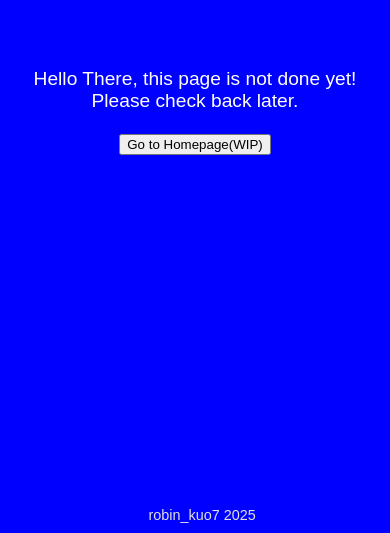
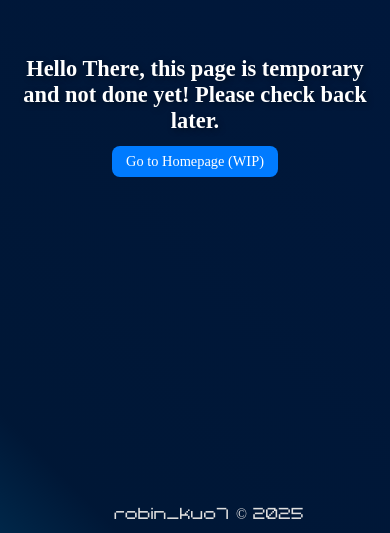
Before and after one commit to CptRohr/robinkuo7.github.io, a plain HTML site: page index.html in a window 390 px wide. Shown: the part 311-844 px from the top of the page. Drawn offline with Linux system fonts and the light colour scheme; files whose address does not match are found by name; a web font is replaced by a local one.

Commit message:
moving all style to style.css

```diff
--- a/index.html
+++ b/index.html
@@ -1,116 +1,22 @@
-<html>
+<!DOCTYPE html>
+<html lang="en">
 <head>
+    <meta charset="UTF-8">
     <title>robin_kuo7 Design</title>
     <meta name="viewport" content="width=device-width, initial-scale=1">
-    <style>
-        /* Font-face declarations updated to .woff2 */
+    <meta name="description" content="Portfolio site of robin_kuo7 – work in progress. Check back soon for updates.">
 
-        @font-face {
-            font-family: 'FOT-Rodin Pro B';
-            src: url('Fonts/FOT-Rodin Pro B.woff2') format('woff2');
-        }
-        @font-face {
-            font-family: 'FOT-Rodin Pro DB';
-            src: url('Fonts/FOT-Rodin Pro DB.woff2') format('woff2');
-        }
-        @font-face {
-            font-family: 'FOT-Rodin Pro EB';
-            src: url('Fonts/FOT-Rodin Pro EB.woff2') format('woff2');
-        }
-        @font-face {
-            font-family: 'FOT-Rodin Pro L';
-            src: url('Fonts/FOT-Rodin Pro L.woff2') format('woff2');
-        }
-        @font-face {
-            font-family: 'FOT-Rodin Pro M';
-            src: url('Fonts/FOT-Rodin Pro M.woff2') format('woff2');
-        }
-        @font-face {
-            font-family: 'FOT-Rodin Pro UB';
-            src: url('Fonts/FOT-Rodin Pro UB.woff2') format('woff2');
-        }
-        @font-face {
-            font-family: 'FOT-NewRodin Pro B';
-            src: url('Fonts/FOT-NewRodin Pro B.woff2') format('woff2');
-        }
-        @font-face {
-            font-family: 'FOT-NewRodin Pro DB';
-            src: url('Fonts/FOT-NewRodin Pro DB.woff2') format('woff2');
-        }
-        @font-face {
-            font-family: 'FOT-NewRodin Pro EB';
-            src: url('Fonts/FOT-NewRodin Pro EB.woff2') format('woff2');
-        }
-        @font-face {
-            font-family: 'FOT-NewRodin Pro L';
-            src: url('Fonts/FOT-NewRodin Pro L.woff2') format('woff2');
-        }
-        @font-face {
-            font-family: 'FOT-NewRodin Pro M';
-            src: url('Fonts/FOT-NewRodin Pro M.woff2') format('woff2');
-        }
-        @font-face {
-            font-family: 'FOT-NewRodin Pro UB';
-            src: url('Fonts/FOT-NewRodin Pro UB.woff2') format('woff2');
-        }
-        @font-face {
-            font-family: 'FOT-Skip Std B';
-            src: url('Fonts/FOT-Skip Std B.woff2') format('woff2');
-        }
-        @font-face {
-            font-family: 'BMSPA';
-            src: url('Fonts/BMSPA___.TTF') format('truetype');
-        }
-
-        body {
-            background-color: blue;
-            margin: 0;
-            min-height: 100vh;
-            display: flex;
-            flex-direction: column;
-            justify-content: center;
-            align-items: center;
-            font-family: 'FOT-Rodin Pro B', Arial, sans-serif;
-        }
-        .center-text {
-            color: white;
-            font-size: 2em;
-            text-align: center;
-            padding: 0 1em;
-            word-break: break-word;
-        }
-        .footer {
-            position: fixed;
-            bottom: 20px;
-            left: 0;
-            width: 100%;
-            text-align: center;
-            font-size: 1em;
-            color: #e0e0e0;
-            font-family: 'FOT-Skip Std B', Arial, sans-serif;
-            padding: 0 1em;
-        }
-        @media (max-width: 600px) {
-            .center-text {
-                font-size: 1.2em;
-                padding: 0 0.5em;
-            }
-            .footer {
-                font-size: 0.9em;
-                bottom: 10px;
-                padding: 0 0.5em;
-            }
-        }
-    </style>
+    <!-- External stylesheet -->
+    <link rel="stylesheet" href="style.css">
 </head>
 <body>
-    <div class="center-text">
-        Hello There, this page is not done yet! Please check back later.
-        <br><br>
-        <button onclick="window.location.href='Homepage.html'">Go to Homepage(WIP)</button>
-    </div>
-    <div class="footer">
-        robin_kuo7 2025
-    </div>
+    <main>
+        <h1 class="font-rodin-eb">Hello There, this page is temporary and not done yet! Please check back later.</h1>
+        <a href="Homepage.html" class="btn font-skip">Go to Homepage (WIP)</a>
+    </main>
+
+    <footer>
+        <span class="font-bmspa">robin_kuo7 © 2025</span>
+    </footer>
 </body>
 </html>
--- /dev/null
+++ b/style.css
@@ -0,0 +1,147 @@
+/* ---------------- Fonts ---------------- */
+@font-face {
+    font-family: 'FOT-Rodin Pro B';
+    src: url('Fonts/FOT-Rodin Pro B.woff2') format('woff2');
+}
+@font-face {
+    font-family: 'FOT-Rodin Pro DB';
+    src: url('Fonts/FOT-Rodin Pro DB.woff2') format('woff2');
+}
+@font-face {
+    font-family: 'FOT-Rodin Pro EB';
+    src: url('Fonts/FOT-Rodin Pro EB.woff2') format('woff2');
+}
+@font-face {
+    font-family: 'FOT-Rodin Pro L';
+    src: url('Fonts/FOT-Rodin Pro L.woff2') format('woff2');
+}
+@font-face {
+    font-family: 'FOT-Rodin Pro M';
+    src: url('Fonts/FOT-Rodin Pro M.woff2') format('woff2');
+}
+@font-face {
+    font-family: 'FOT-Rodin Pro UB';
+    src: url('Fonts/FOT-Rodin Pro UB.woff2') format('woff2');
+}
+@font-face {
+    font-family: 'FOT-NewRodin Pro B';
+    src: url('Fonts/FOT-NewRodin Pro B.woff2') format('woff2');
+}
+@font-face {
+    font-family: 'FOT-NewRodin Pro DB';
+    src: url('Fonts/FOT-NewRodin Pro DB.woff2') format('woff2');
+}
+@font-face {
+    font-family: 'FOT-NewRodin Pro EB';
+    src: url('Fonts/FOT-NewRodin Pro EB.woff2') format('woff2');
+}
+@font-face {
+    font-family: 'FOT-NewRodin Pro L';
+    src: url('Fonts/FOT-NewRodin Pro L.woff2') format('woff2');
+}
+@font-face {
+    font-family: 'FOT-NewRodin Pro M';
+    src: url('Fonts/FOT-NewRodin Pro M.woff2') format('woff2');
+}
+@font-face {
+    font-family: 'FOT-NewRodin Pro UB';
+    src: url('Fonts/FOT-NewRodin Pro UB.woff2') format('woff2');
+}
+@font-face {
+    font-family: 'FOT-Skip Std B';
+    src: url('Fonts/FOT-Skip Std B.woff2') format('woff2');
+}
+@font-face {
+    font-family: 'BMSPA';
+    src: url('Fonts/BMSPA___.TTF') format('truetype');
+}
+
+/* ---------------- Base Styles ---------------- */
+body {
+    background: repeating-linear-gradient(45deg, #79d7fd, #00bbfa, #001736, #00183e, #ffc54a);
+    background-size: 400% 400%;
+    animation: gradientBG 15s infinite;
+    margin: 0;
+    min-height: 100vh;
+    display: flex;
+    flex-direction: column;
+    justify-content: center;
+    align-items: center;
+    font-family: 'FOT-Rodin Pro B', Arial, sans-serif;
+    color: white;
+}
+
+@keyframes gradientBG {
+    0% { background-position: 0% 50%; }
+    50% { background-position: 100% 50%; }
+    100% { background-position: 0% 50%; }
+}
+
+main {
+    text-align: center;
+    padding: 0 1em;
+    word-break: break-word;
+}
+
+h1 {
+    font-size: 2em;
+    margin: 0.5em 0;
+    text-shadow: 2px 2px 6px rgba(0,0,0,0.4);
+}
+.font-rodin-b { font-family: 'FOT-Rodin Pro B'; }
+.font-rodin-db { font-family: 'FOT-Rodin Pro DB'; }
+.font-rodin-eb { font-family: 'FOT-Rodin Pro EB'; }
+.font-rodin-l { font-family: 'FOT-Rodin Pro L'; }
+.font-rodin-m { font-family: 'FOT-Rodin Pro M'; }
+.font-rodin-ub { font-family: 'FOT-Rodin Pro UB'; }
+.font-newrodin-b { font-family: 'FOT-NewRodin Pro B'; }
+.font-newrodin-db { font-family: 'FOT-NewRodin Pro DB'; }
+.font-newrodin-eb { font-family: 'FOT-NewRodin Pro EB'; }
+.font-newrodin-l { font-family: 'FOT-NewRodin Pro L'; }
+.font-newrodin-m { font-family: 'FOT-NewRodin Pro M'; }
+.font-newrodin-ub { font-family: 'FOT-NewRodin Pro UB'; }
+.font-skip { font-family: 'FOT-Skip Std B'; }
+.font-bmspa { font-family: 'BMSPA'; }
+
+.btn {
+    display: inline-block;
+    padding: 0.7em 1.5em;
+    background: #007bff;
+    color: #fff;
+    border: none;
+    border-radius: 8px;
+    text-decoration: none;
+    font-size: 1em;
+    cursor: pointer;
+    transition: background 0.3s, transform 0.2s;
+}
+.btn:hover {
+    background: #0056b3;
+    transform: scale(1.05);
+}
+
+footer {
+    position: fixed;
+    bottom: 20px;
+    left: 0;
+    width: 100%;
+    text-align: center;
+    font-size: 1em;
+    color: #e0e0e0;
+    font-family: 'FOT-Skip Std B', Arial, sans-serif;
+    padding: 0 1em;
+}
+
+@media (max-width: 600px) {
+    h1 {
+        font-size: 1.4em;
+    }
+    .btn {
+        font-size: 0.9em;
+        padding: 0.5em 1em;
+    }
+    footer {
+        font-size: 0.9em;
+        bottom: 10px;
+    }
+}
```
